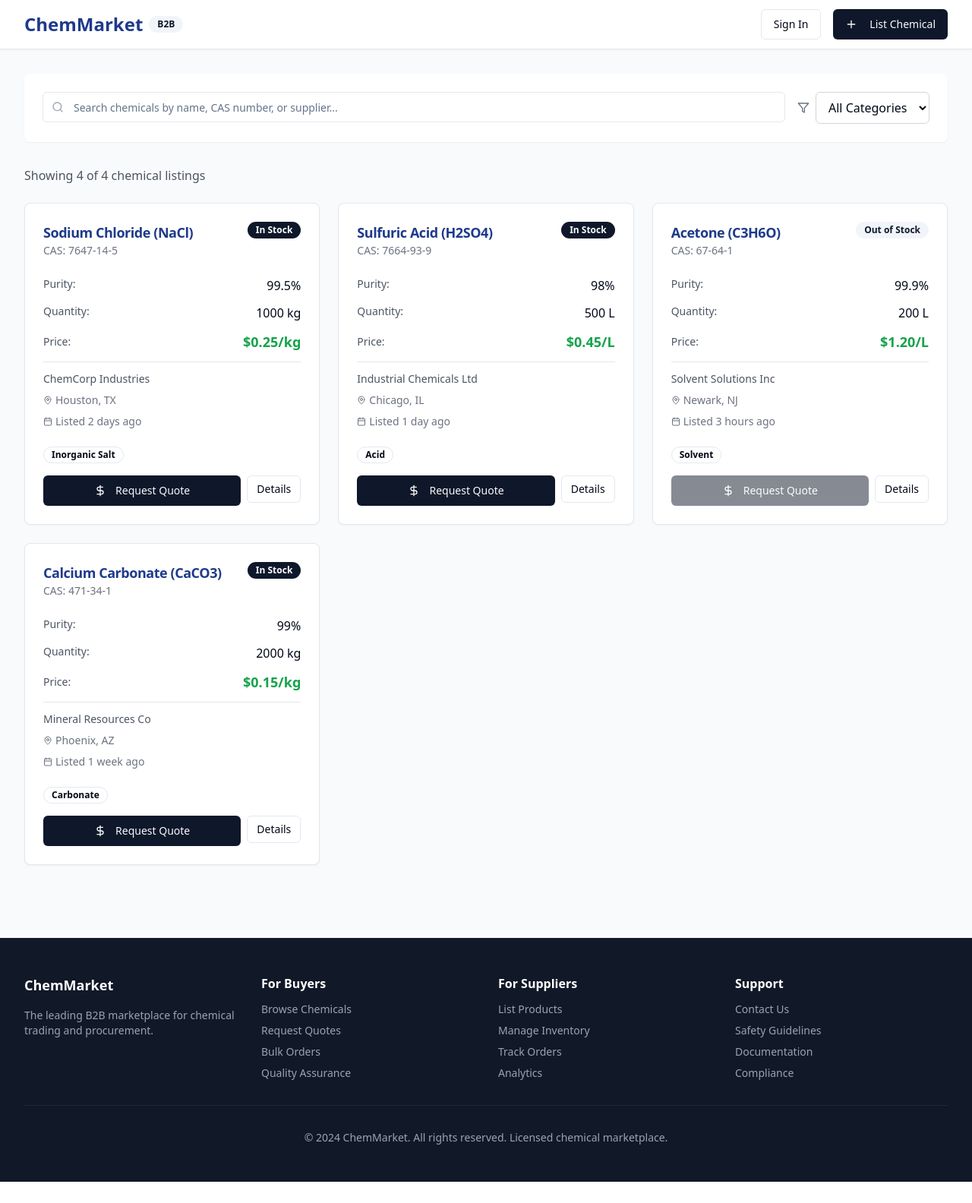
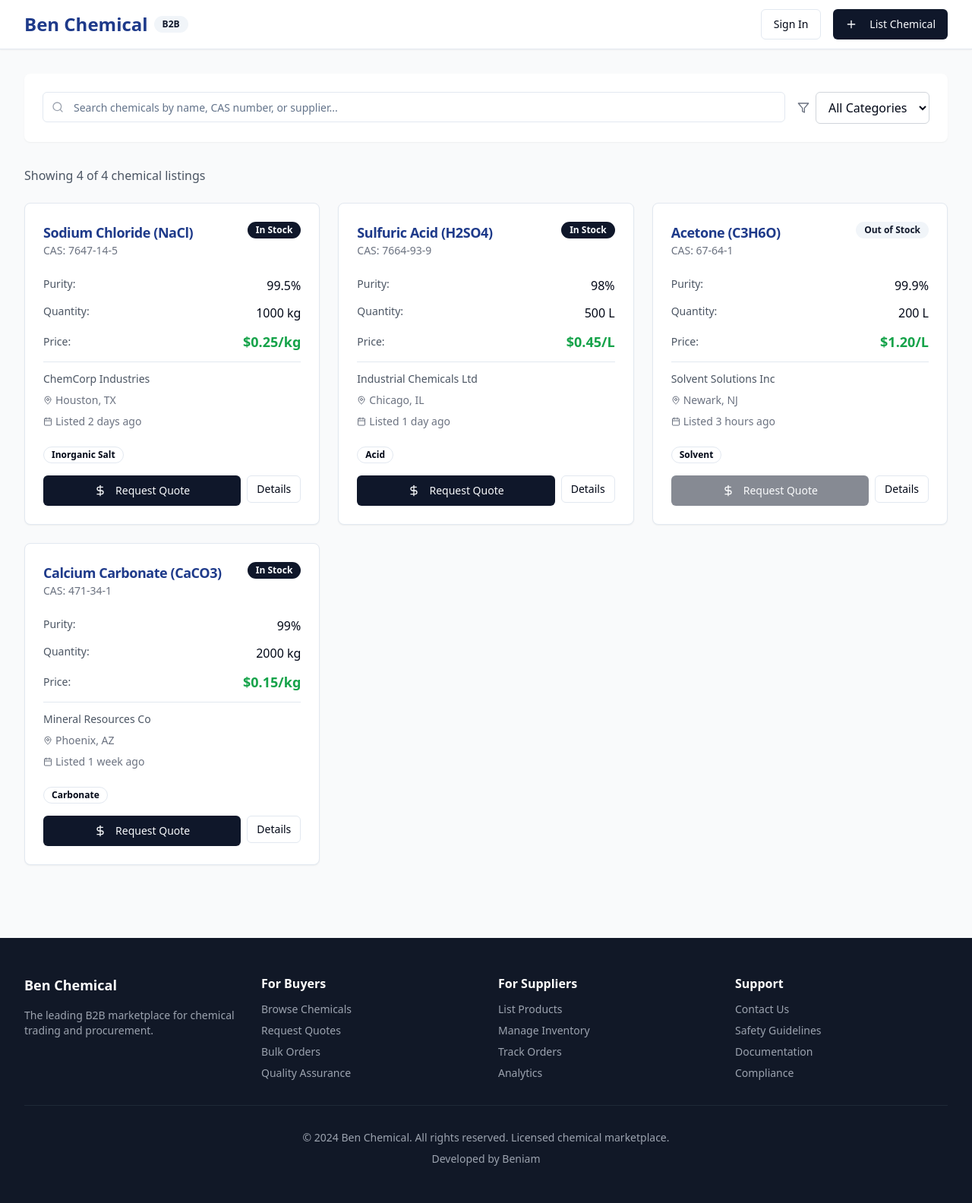
Before and after one commit to 2ZTop/chem-peer-web, a React (Vite) app: page / in a window 1280 px wide. Shown: the whole page at 76% size. Before the commit the page ends 1556 px from the top, so only its background shows below. Built offline with nearby package versions, Linux system fonts and the light colour scheme.

Commit message:
Rename and add footer
Rename the app to Ben Chemical and add a "developed by Beniam" footer.

```diff
--- a/src/pages/Index.tsx
+++ b/src/pages/Index.tsx
@@ -1,4 +1,3 @@
-
 import { useState } from "react";
 import { Search, Plus, Filter, MapPin, Calendar, DollarSign } from "lucide-react";
 import { Button } from "@/components/ui/button";
@@ -83,7 +82,7 @@ const Index = () => {
         <div className="max-w-7xl mx-auto px-4 sm:px-6 lg:px-8">
           <div className="flex justify-between items-center h-16">
             <div className="flex items-center">
-              <h1 className="text-2xl font-bold text-blue-900">ChemMarket</h1>
+              <h1 className="text-2xl font-bold text-blue-900">Ben Chemical</h1>
               <Badge variant="secondary" className="ml-2">B2B</Badge>
             </div>
             <div className="flex items-center space-x-4">
@@ -215,7 +214,7 @@ const Index = () => {
         <div className="max-w-7xl mx-auto px-4 sm:px-6 lg:px-8 py-12">
           <div className="grid md:grid-cols-4 gap-8">
             <div>
-              <h3 className="text-lg font-semibold mb-4">ChemMarket</h3>
+              <h3 className="text-lg font-semibold mb-4">Ben Chemical</h3>
               <p className="text-gray-400 text-sm">
                 The leading B2B marketplace for chemical trading and procurement.
               </p>
@@ -249,7 +248,8 @@ const Index = () => {
             </div>
           </div>
           <div className="border-t border-gray-800 mt-8 pt-8 text-center text-sm text-gray-400">
-            <p>&copy; 2024 ChemMarket. All rights reserved. Licensed chemical marketplace.</p>
+            <p>&copy; 2024 Ben Chemical. All rights reserved. Licensed chemical marketplace.</p>
+            <p className="mt-2">Developed by Beniam</p>
           </div>
         </div>
       </footer>
```
